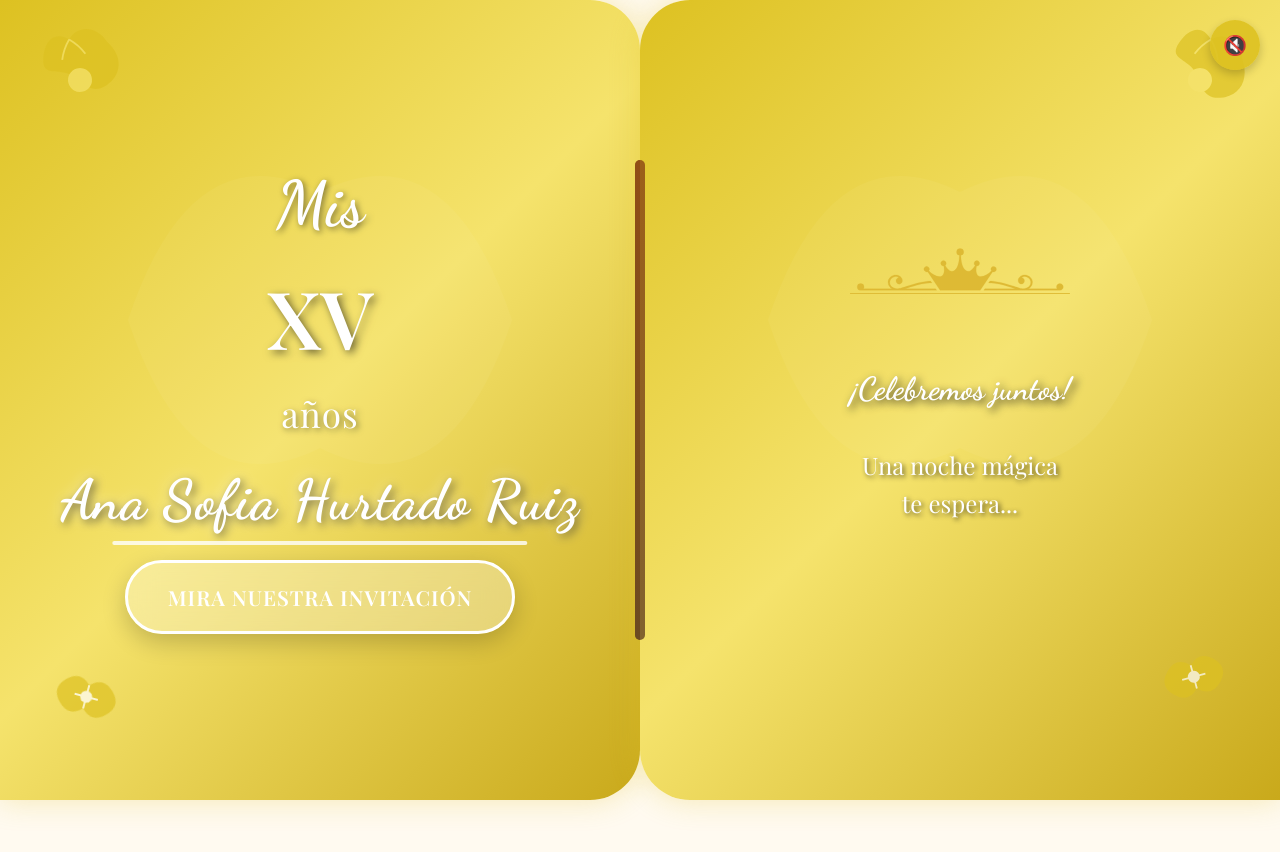
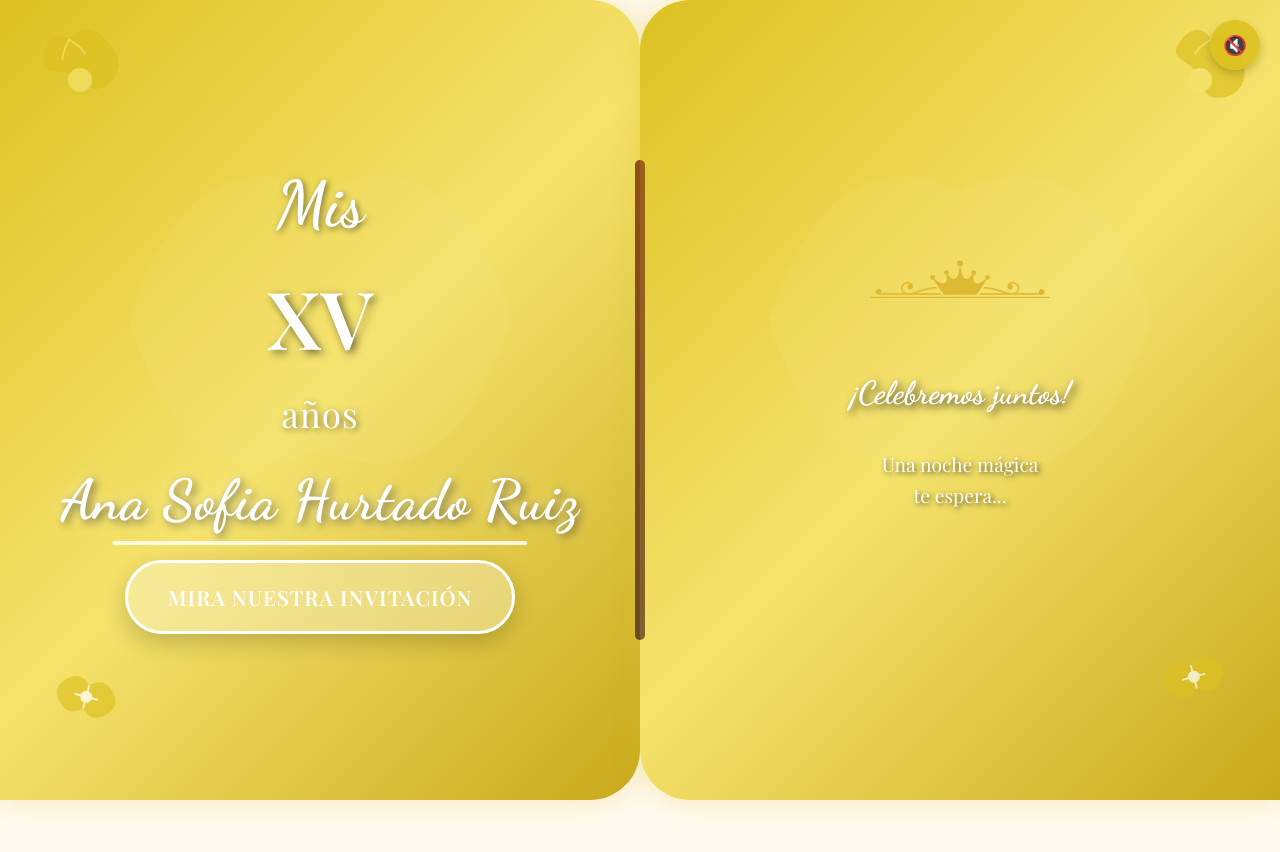
Before and after one commit to quincesofia/p6_tarjeta_invitacion, a plain HTML site: page index.html in a window 1280 px wide. Shown: the top 852 px of the page. Drawn offline with nearby package versions, Linux system fonts and the light colour scheme.

Commit message:
Update index.html

```diff
--- a/index.html
+++ b/index.html
@@ -98,7 +98,7 @@
             text-align: center;
   padding-top: 10px;
   padding-bottom: 40px;
-  width: 220px; /* Aumenta este valor para hacerla más grande */
+  width: 180px; /* Aumenta este valor para hacerla más grande */
   max-width: 90vw; /* Evita que se salga en pantallas pequeñas */
   margin: 0 auto;
   overflow: hidden;
@@ -875,7 +875,7 @@
                     <div>Una noche mágica<br>te espera...</div> -->
                     <div class="texto-invitacion">
   <h2 style="font-size: 2rem;">¡Celebremos juntos!</h2>
-  <div style="font-size: 1.5rem;">Una noche mágica<br>te espera...</div>
+  <div style="font-size: 1.2rem;">Una noche mágica<br>te espera...</div>
 </div>
                 </div>
             </div>
@@ -1035,7 +1035,7 @@
             </div>
             <!-- Mensaje de reserva de color -->
             <div class="color-reserved">
-                Nos reservamos el color dorado para nuestra quinceañera
+                ¡¡¡ Nos reservamos el color dorado para nuestra quinceañera !!!
             </div>
         </div>
     </div>
```
